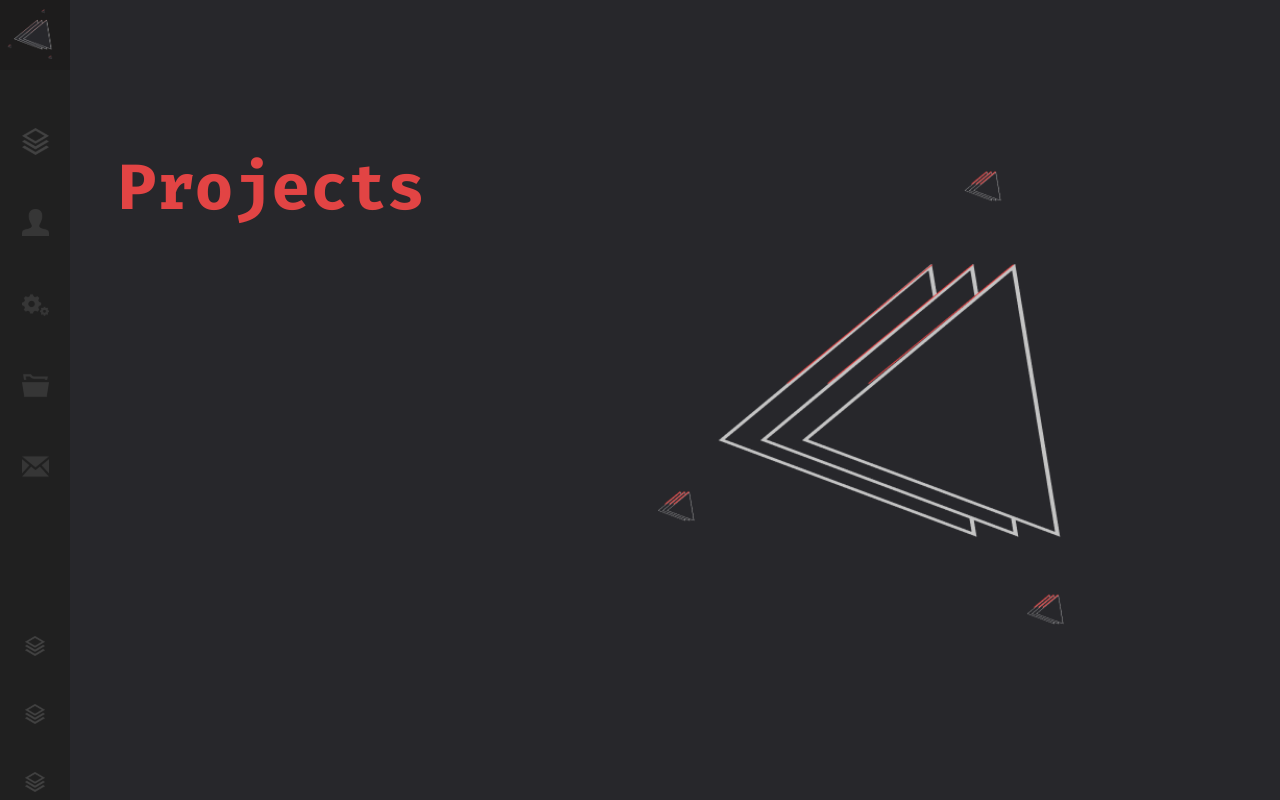
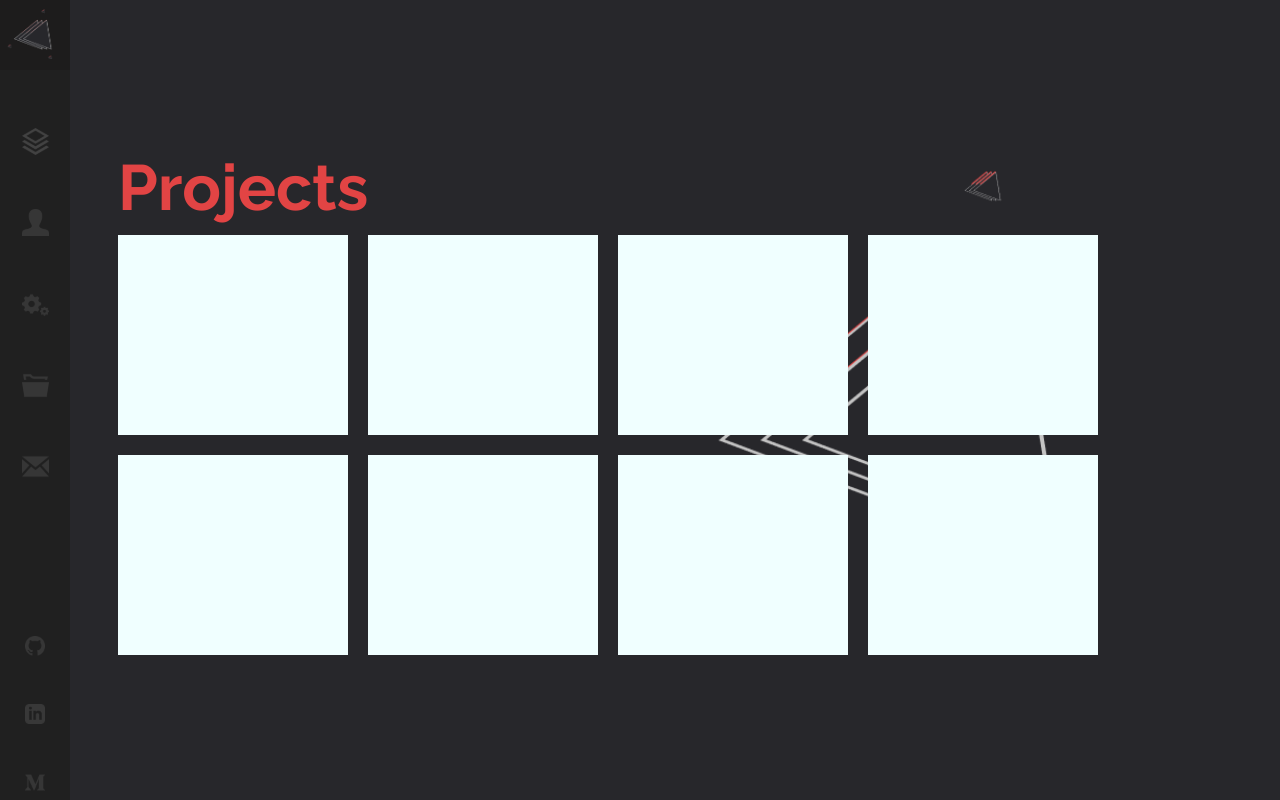
Before and after one commit to gideonpeters/dev-portfolio, a Vue app: page /projects in a window 1280 px wide. Built offline with nearby package versions, Linux system fonts and the light colour scheme.

Commit message:
made some changes

```diff
--- a/src/App.vue
+++ b/src/App.vue
@@ -23,13 +23,13 @@
 					</div>
 					<div class="social d-flex flex-column mb-2 text-center">
 						<div>
-							<GithubIcon />
+							<img color="primary" src="@/assets/svg/github.svg" />
 						</div>
 						<div>
-							<LinkedinIcon />
+							<img color="primary" src="@/assets/svg/linkedin.svg" />
 						</div>
 						<div>
-							<MediumIcon />
+							<img color="primary" src="@/assets/svg/medium.svg" />
 						</div>
 					</div>
 				</div>
@@ -50,20 +50,20 @@ import HomeIcon from "@/components/icons/HomeIcon";
 // import ProjectIcon from "@/components/icons/ProjectIcon";
 // import ContactIcon from "@/components/icons/ContactIcon";
 
-import GithubIcon from "@/components/icons/GithubIcon";
-import MediumIcon from "@/components/icons/MediumIcon";
-import LinkedinIcon from "@/components/icons/LinkedinIcon";
+// import GithubIcon from "@/components/icons/GithubIcon";
+// import MediumIcon from "@/components/icons/MediumIcon";
+// import LinkedinIcon from "@/components/icons/LinkedinIcon";
 
 export default {
 	components: {
-		HomeIcon,
+		HomeIcon
 		// AboutIcon,
 		// SkillsIcon,
 		// ProjectIcon,
 		// ContactIcon,
-		GithubIcon,
-		MediumIcon,
-		LinkedinIcon
+		// GithubIcon,
+		// MediumIcon,
+		// LinkedinIcon
 	}
 };
 </script>
--- a/src/assets/styles/scss/main.scss
+++ b/src/assets/styles/scss/main.scss
@@ -3,8 +3,9 @@
 }
 h1 {
 	color: #e24444;
-	font-family: "Fira Code", monospace;
+	font-family: "Raleway", monospace;
 	font-weight: bold;
+	// letter-spacing: 0.4rem;
 
 	@extend .fs-1;
 }
--- a/src/views/Contact.vue
+++ b/src/views/Contact.vue
@@ -12,40 +12,22 @@
 				<form>
 					<div class="form-group">
 						<label for="exampleInputEmail1">Email address</label>
-						<input
-							type="email"
-							class="form-control"
-							id="exampleInputEmail1"
-							aria-describedby="emailHelp"
-						/>
-						<small id="emailHelp" class="form-text text-muted"
-							>I'll never share your email with anyone
-							else.</small
-						>
+						<input type="email" class="form-control" id="exampleInputEmail1" aria-describedby="emailHelp" />
+						<small id="emailHelp" class="form-text text-muted">
+							I'll never share your email with anyone
+							else.
+						</small>
 					</div>
 					<div class="form-group">
 						<label for="exampleInputPassword1">Full Name</label>
-						<input
-							type="text"
-							class="form-control"
-							id="exampleInputPassword1"
-						/>
+						<input type="text" class="form-control" id="exampleInputPassword1" />
 					</div>
 					<div class="form-group">
-						<label for="exampleTextArea"
-							>What do you have to say?</label
-						>
-						<textarea
-							type="text"
-							rows="4"
-							class="form-control"
-							id="exampleInputPassword1"
-						/>
+						<label for="exampleTextArea">What do you have to say?</label>
+						<textarea type="text" rows="4" class="form-control" id="exampleInputPassword1" />
 					</div>
 
-					<button type="submit" class="btn btn-primary">
-						Submit
-					</button>
+					<button type="submit" class="btn btn-black">Submit</button>
 				</form>
 			</div>
 		</div>
@@ -64,3 +46,17 @@ export default {
 	}
 };
 </script>
+
+<style lang="scss" scoped>
+.form-control {
+	background: #5e5e68;
+	border-radius: 28px;
+	color: #c4c4c4;
+	border: none;
+}
+
+.btn-black {
+	background-color: black;
+	color: white;
+}
+</style>
--- a/src/views/Projects.vue
+++ b/src/views/Projects.vue
@@ -1,5 +1,25 @@
 <template>
 	<div class="projects">
 		<h1>Projects</h1>
+
+		<div class="project-list">
+			<div class="project-card" v-for="i in 8" :key="i"></div>
+		</div>
 	</div>
 </template>
+
+<style lang="scss" scoped>
+.project-list {
+	width: 70vw;
+	display: grid;
+	grid-template-columns: 1fr 1fr 1fr 1fr;
+	grid-gap: 20px;
+
+	.project-card {
+		width: 230px;
+		height: 200px;
+		background-color: azure;
+		cursor: pointer;
+	}
+}
+</style>
```
Also changed, not shown: src/assets/svg/skills-icon.svg (added).
